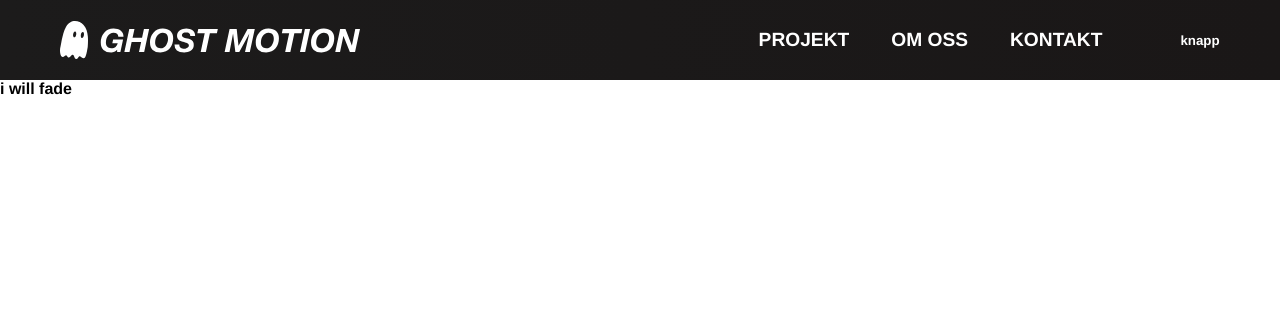
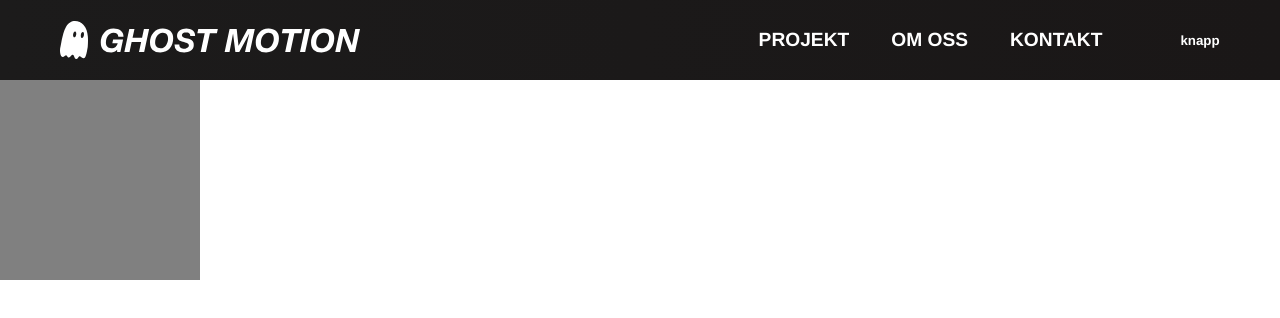
Before and after one commit to knutssonalex/react-website, a React (Create React App) app: page /projekt in a window 1280 px wide. Shown: the top 318 px of the page. Built offline with nearby package versions, Linux system fonts and the light colour scheme.

Commit message:
Added scrolling

```diff
--- a/src/components/pages/projekt.js
+++ b/src/components/pages/projekt.js
@@ -1,8 +1,5 @@
-import { render } from '@testing-library/react'
-// import { useSpring, animated, config, to } from 'react-spring'
 import { useSpring, animated } from 'react-spring'
-// import { animated, useSpring } from 'react-spring/hooks.js'
-import React, { useState, useEffect, useLayoutEffect } from 'react'
+import React, { useState } from 'react'
 import '../../App.css'
 import './projekt.css'
 import ScrollHandler from '../ScrollHandler'
@@ -14,112 +11,35 @@ const Container = styled.div`
 const Box = styled.div`
      width: 200px;
      height: 200px;
-     background-color: yellow;
+     background-color: gray;
      transition: 100ms;
 `
 
 const AnimatedBox = animated(Box)
-const speed = 0
-const rounded = 0
-/*
-document.body.addEventListener('wheel', (e) => {
-  speed += e.deltaY * 0.0002
-  // console.log(speed)
-}) */
 
 const Projekt = () => {
-  // const [positionState, setPositionState] = useState(0)
-//   const [{ position }, setAnimationState] = useSpring(() => ({
-//     position: 0
-//   }))
-//   const [props, set, stop] = useSpring(() => ({ opacity: 1 }))
-
   const [position, setPosition] = useState(0)
   const props = useSpring({
     margin: 0,
     transform: `translate(${0}px, ${position}px)`,
     config: {
-      tension: 200,
-      friction: 5
+      mass: 3,
+      tension: 40,
+      friction: 20
     }
   })
-  // const blockRef = useLayoutEffect();
-  // let divStyle = {tranform: `translate(0, ${positionState*100}px)`}
-  /*
-  console.log({ position })
 
-  position += speed
-  speed *= 0.8
-  console.log(speed)
-  rounded = Math.round(position)
-  const diff = (rounded - position)
-  position += diff * 0.05
-*/
   const updatePosition = (pos) => {
     console.log(pos)
-    // setPositionState(pos)
-    // setAnimationState({ position: pos })
-    //     set({ opacity: Math.random() })
-    setPosition(pos)
+    setPosition(Math.round(pos / 200) * 200)
   }
 
   return (
     <Container>
-      {/* <AnimatedBox style={{ transform: [{ translateY: props.position }] }} /> */}
-      {/* <AnimatedBox style={props} /> */}
-      {/* <animated.div style={props}>fooo</animated.div> */}
-      <animated.div style={props}>i will fade
-      </animated.div>
+      <AnimatedBox style={props} />
       <ScrollHandler speed={0.2} onScroll={updatePosition} />
     </Container>
   )
 }
 
-/* function Projekt() {
-     const [state, setState] = React.useState(0)
-
-     const springValues = useSpring({
-          config: {mass: 2}
-     })
-     const requestRef = React.useRef()
-
-     const animate = time => {
-     // Change the state according to the animation
-     setState(position += speed)
-     speed *= 0.8
-
-     requestRef.current = requestAnimationFrame(animate)
-
-     <animated.div style={fadeStyles} onWheel={(e) => this.wheel(e.deltaY)}>
-
-     <animated.div style={fadeStyles} onClick={() => set(state => !state)}>
-
-     }
-     React.useEffect(() => {
-          requestRef.current = requestAnimationFrame(animate);
-          return () => cancelAnimationFrame(requestRef.current);
-     }, []); // Make sure the effect runs only once
-
-     return <div className="block" >{block}</div>
-
-}
-*/
-/*
-const fadeStyles = useSpring({
-     config: { ...config.slow },
-     from:{
-          opacity: toggle ? 0:1,
-     },
-     to: {
-          opacity: 1,
-          transform: toggle ? `translate3d(400px, ${position*100}px, 0px)`: `translate3d(200px, 100px, 0px)`,
-          onFrame: () => {
-               block.style.transform = `translate(0, ${position*100}px)`
-               setState(position += speed)
-               speed *= 0.8
-          }
-     },
-})
-*/
-
 export default Projekt
```
